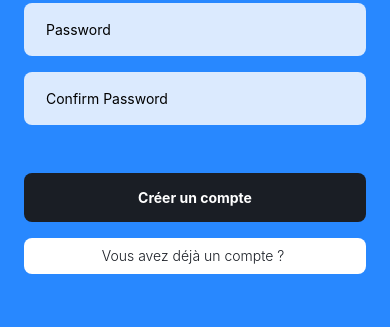
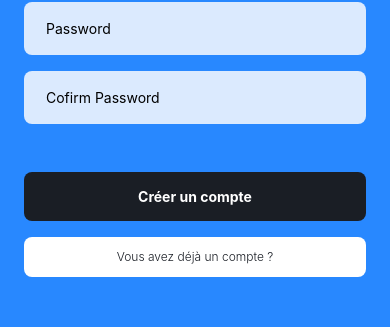
Before and after one commit to Oussama-Benazzouz/Pfe_project, a React Native app in the folder my-app/: screen /Signup in a window 390 px wide. Shown: the part 277-604 px from the top of the page. Built offline with nearby package versions, Linux system fonts and the light colour scheme.

Commit message:
Did some modification to UI

```diff
--- a/my-app/app.json
+++ b/my-app/app.json
@@ -6,14 +6,13 @@
     "orientation": "portrait",
     "icon": "./assets/icon.png",
     "userInterfaceStyle": "light",
+
     "splash": {
       "image": "./assets/splash.png",
       "resizeMode": "contain",
       "backgroundColor": "#ffffff"
     },
-    "assetBundlePatterns": [
-      "**/*"
-    ],
+    "assetBundlePatterns": ["**/*"],
     "ios": {
       "supportsTablet": true
     },
@@ -21,7 +20,8 @@
       "adaptiveIcon": {
         "foregroundImage": "./assets/adaptive-icon.png",
         "backgroundColor": "#ffffff"
-      }
+      },
+      "softwareKeyboardLayoutMode": "pan"
     },
     "web": {
       "favicon": "./assets/favicon.png"
--- a/my-app/screens/Login.js
+++ b/my-app/screens/Login.js
@@ -44,8 +44,8 @@ function Login() {
           </TouchableOpacity>
         </View>
         <View className="items-center mt-4">
-          <TouchableOpacity className="w-full bg-white py-2 rounded-lg">
-            <Text className="text-text text-center font-light text-sm">
+          <TouchableOpacity className="w-full bg-white py-3 rounded-lg">
+            <Text className="text-text text-center font-light text-xs">
               Créer un compte
             </Text>
           </TouchableOpacity>
--- a/my-app/screens/Signup.js
+++ b/my-app/screens/Signup.js
@@ -1,7 +1,15 @@
 import * as React from "react";
-import { View, Text, TextInput, TouchableOpacity, Image } from "react-native";
+import {
+  View,
+  Text,
+  TouchableOpacity,
+  TextInput,
+  Image,
+  KeyboardAvoidingView,
+  ScrollView,
+} from "react-native";
 
-function Signup() {
+function Login() {
   const [email, setEmail] = React.useState("");
   const [password, setPassword] = React.useState("");
   const [confirmPassword, setConfirmPassword] = React.useState("");
@@ -34,7 +42,7 @@ function Signup() {
           />
           <TextInput
             className="w-full px-5 py-4 rounded-lg border-2 border-transparent focus:border-text bg-blue-100"
-            placeholder="Confirm Password"
+            placeholder="Cofirm Password"
             secureTextEntry={true}
             onChangeText={(text) => setConfirmPassword(text)}
           />
@@ -47,15 +55,17 @@ function Signup() {
           </TouchableOpacity>
         </View>
         <View className="items-center mt-4">
-          <TouchableOpacity className="w-full bg-white py-2 rounded-lg">
-            <Text className="text-text text-center font-light text-sm">
-              Vous avez déjà un compte ?{" "}
+          <TouchableOpacity className="w-full bg-white py-3 rounded-lg">
+            <Text className="text-text text-center font-light text-xs">
+              Vous avez déjà un compte ?
             </Text>
           </TouchableOpacity>
         </View>
       </View>
       <View className="w-full items-center px-8">
-        <Text className="text-text font-bold pb-4 text-xs">Ou Continuez avec</Text>
+        <Text className="text-text font-bold pb-4 text-xs">
+          Ou Continuez avec
+        </Text>
         <TouchableOpacity className="w-full bg-white py-2 rounded-lg flex-row items-center justify-center">
           <Image
             source={require("../assets/images/google.png")}
@@ -70,4 +80,4 @@ function Signup() {
   );
 }
 
-export default Signup;
+export default Login;
```
